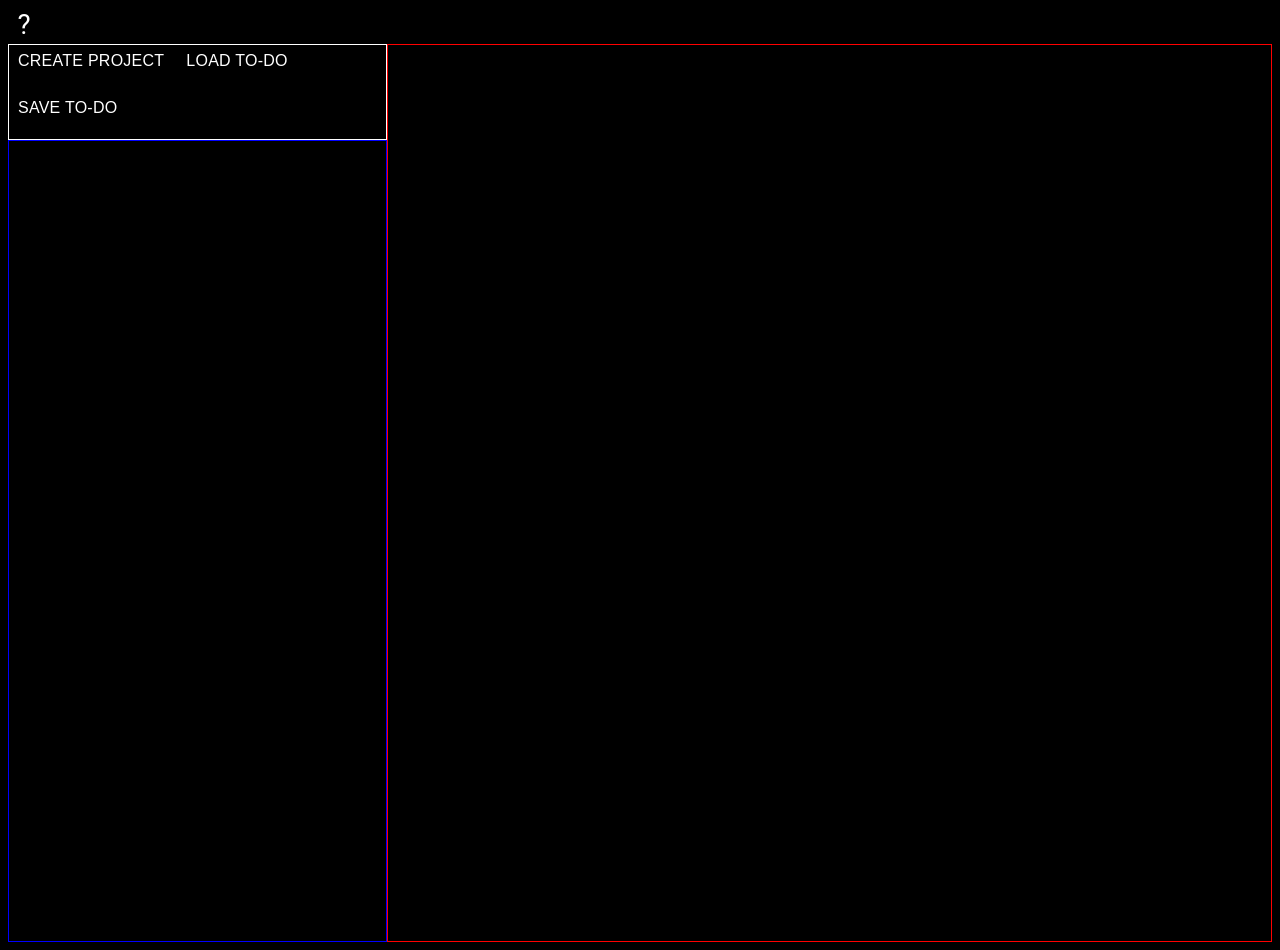
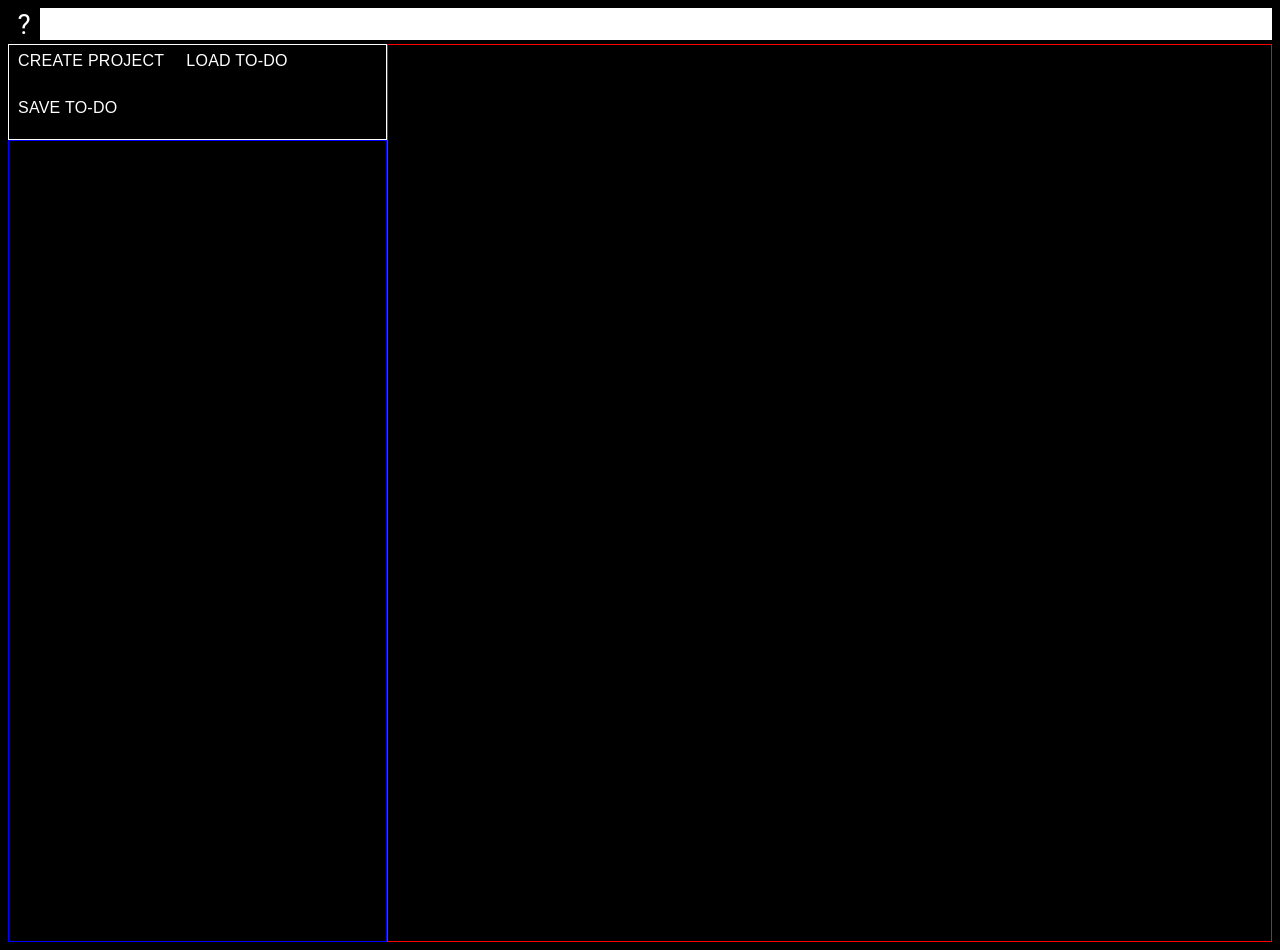
Before and after one commit to koppenj/todo, a website built with webpack: page dist/index.html in a window 1280 px wide. Built offline with nearby package versions, Linux system fonts and the light colour scheme.

Commit message:
Change grammar

```diff
--- a/src/index.js
+++ b/src/index.js
@@ -3,11 +3,12 @@ console.log('Hello There General Kenobi');
 import logo from "./img/logo.png";
 
 
-const logoPlace = document.getElementById('controlPanel');
+const container = document.getElementById('controlPanel');
 const logoImg = new Image();
 logoImg.src = logo;
 logoImg.alt = 'logo';
-logoPlace.appendChild(logoImg);
+logoImg.id = 'logo';
+container.appendChild(logoImg);
 // At page load, check localstorge for a saved to do list
 // Should probably remove save/load from action list and
 // turn it into a single button/header nav bar
--- a/src/styles.css
+++ b/src/styles.css
@@ -7,6 +7,8 @@ nav#controlPanel {
   height: 2em;
   color: #FFF;
   display: inline-block;
+  width: 100%;
+  background-color: #FFF;
 }
 
 .container {
```
